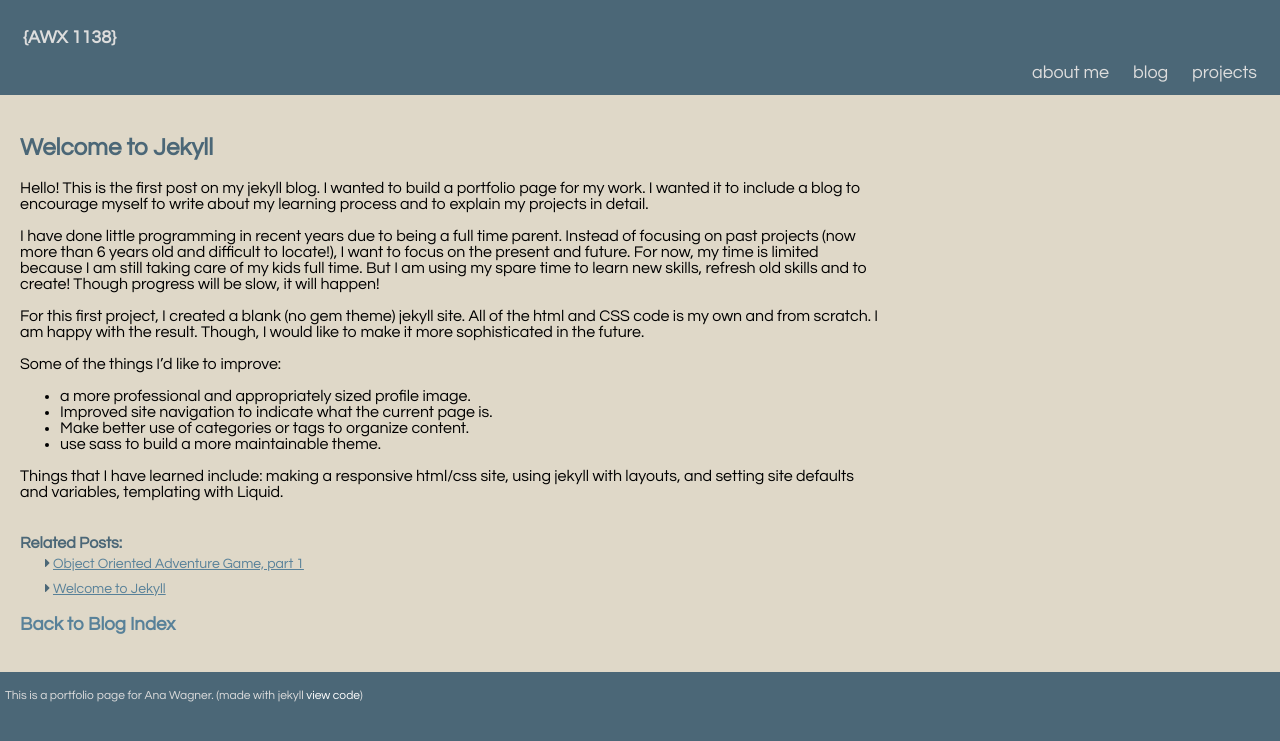
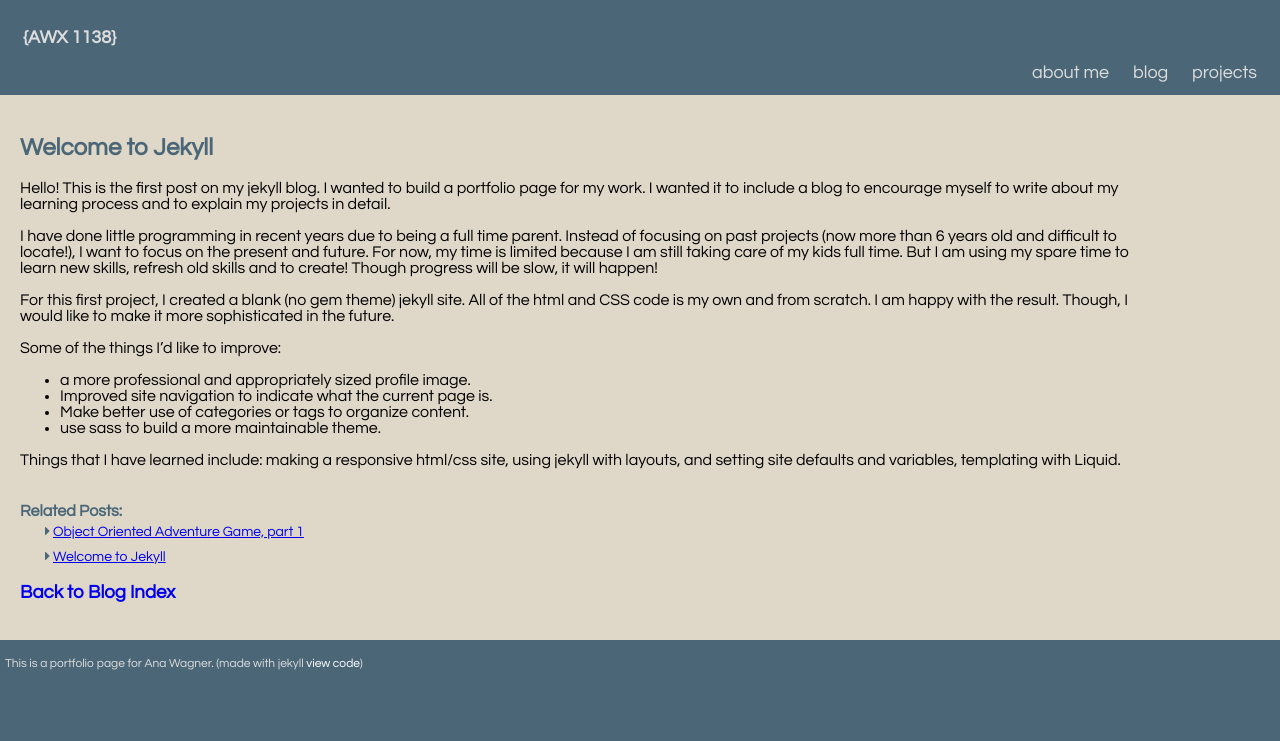
Before and after one commit to anawagner/anawagner.github.io, a Jekyll site: the page built from _posts/2018-07-06-welcome-to-jekyll.md, in a window 1280 px wide. Shown: the top 741 px of the page. Built offline with Jekyll 4.4.1, drawn with Linux system fonts in a browser that asks for light colours.

Commit message:
changes post layout

```diff
--- a/_layouts/posts.html
+++ b/_layouts/posts.html
@@ -6,7 +6,7 @@
 
 <div class="container">
 
-  <div class="content">
+  <div class="post">
     <h2>{{ page.title }}</h2>
     {{ content }}
 
```
